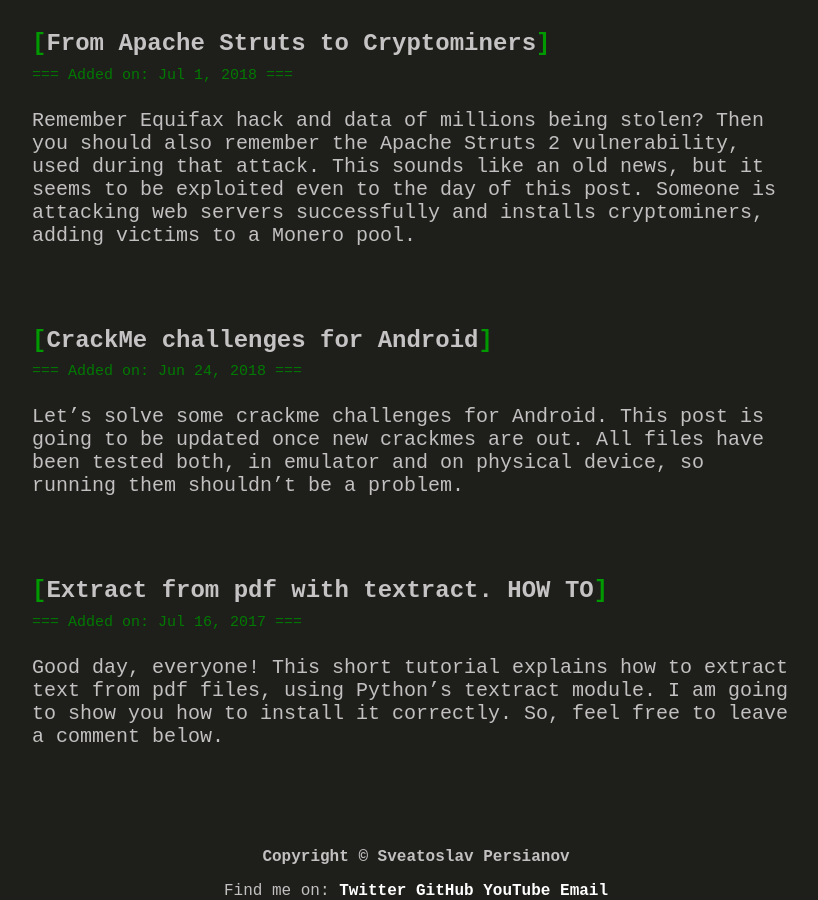
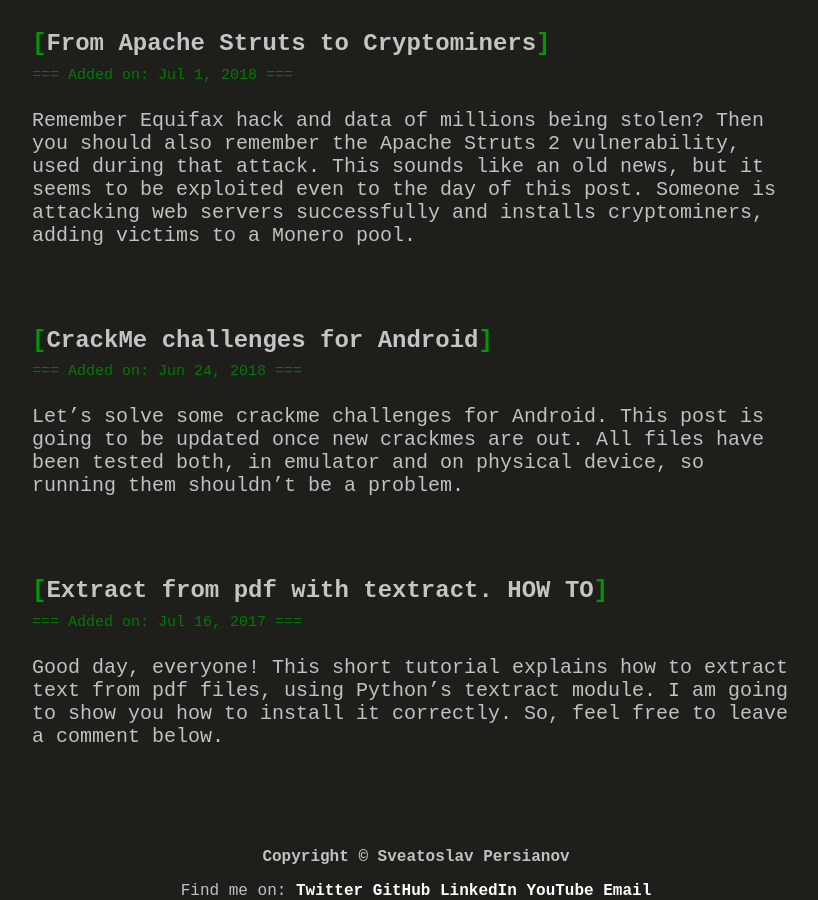
Before and after one commit to num1r0/num1r0.github.io, a Jekyll site: the page built from index.html, in a window 1280 px wide and 900 px high, scrolled down 1976 px. Shown: the whole window, without its empty margins (224-1042 px from the left). Built offline with Jekyll 4.4.1, drawn with Linux system fonts in a browser that asks for light colours; the list of posts is cut into pages by our own code.

Commit message:
added LinkedIn

```diff
--- a/_layouts/default.html
+++ b/_layouts/default.html
@@ -43,6 +43,7 @@
             <p>Find me on:
                 <a href="https://twitter.com/s_persianov" title="Follow me on Twitter">Twitter</a>
                 <a href="https://github.com/num1r0" title="Check my GitHub repository">GitHub</a>
+                <a href="https://www.linkedin.com/in/sveatoslav-persianov/" title="Find me on LinkedIn">LinkedIn</a>
                 <a href="https://www.youtube.com/channel/UCn9NOhHKQMM_M_RFLc7ztMg" title="Follow me on YouTube">YouTube</a>
                 <a href="#" title="Contact me by email">Email</a>
             </p>
```
